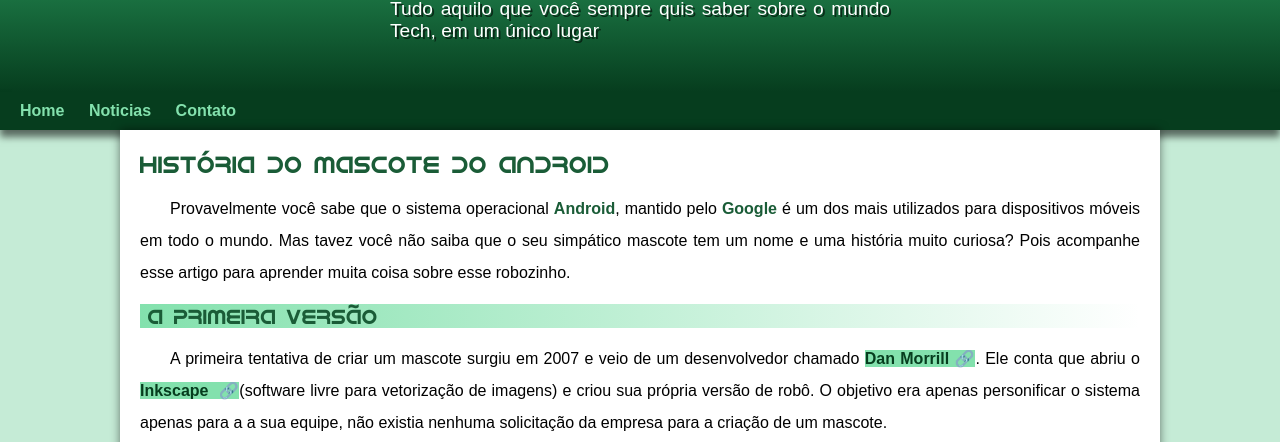
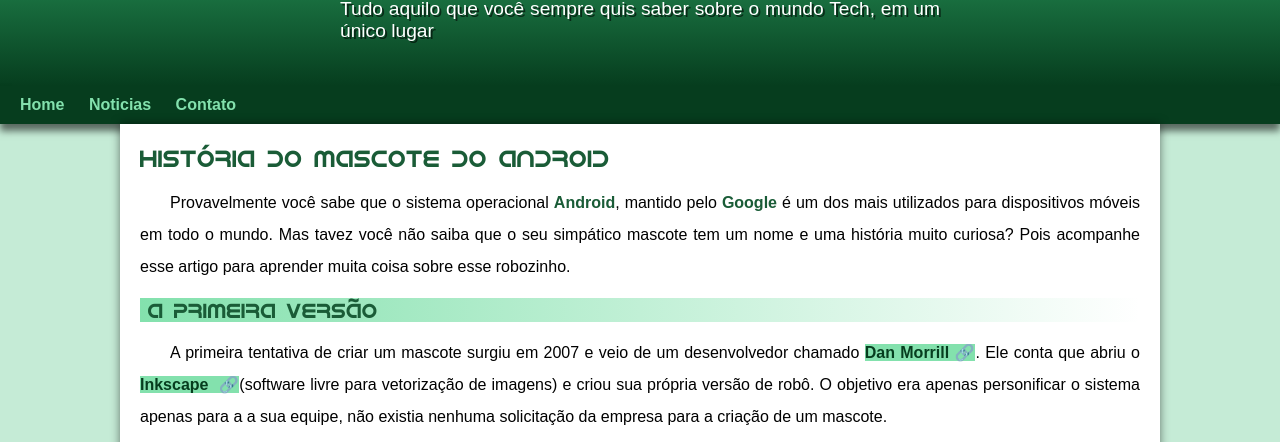
Before and after one commit to EdwinCastanoGuerrero/html-css, a plain HTML site: page exercicios/Nova pasta/android.html in a window 1280 px wide. Shown: the part 104-546 px from the top of the page. Drawn offline with Linux system fonts and the light colour scheme.

Commit message:
new update

```diff
--- a/exercicios/Nova pasta/style.css
+++ b/exercicios/Nova pasta/style.css
@@ -70,12 +70,12 @@ header > p{
     font-family: var(--fonte-padrao);
     font-size: 1.2em;
     color: white;
-    max-width: 500px;
+    max-width: 600px;
     margin: auto;
     padding-right: 10px;
     padding-left: 10px;
     margin: auto;
-    padding-bottom: 50px;
+    padding-bottom: 40px;
     text-shadow: 2px 2px 0px rgba(0, 0, 0, 0.582);
 }
 /*==========================NAV===================================*/
```
